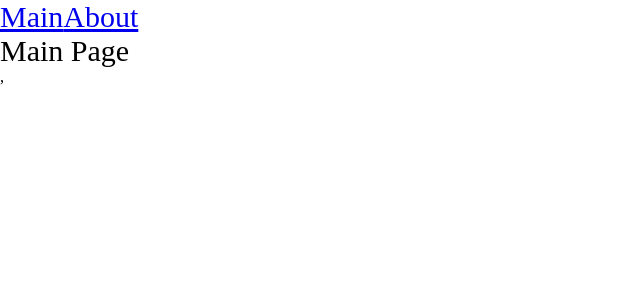
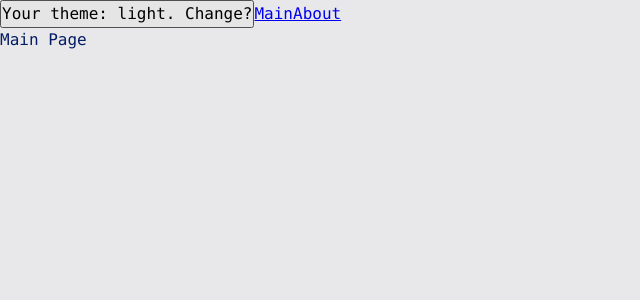
Before and after one commit to kakbutos/reac-project, a React app: page / in a window 1280 px wide. Shown: the top 300 px of the page, without its empty margins (0-640 px from the left). Built offline with nearby package versions, Linux system fonts and the light colour scheme.

Commit message:
light and dark theme, styles

```diff
--- a/src/App.tsx
+++ b/src/App.tsx
@@ -3,11 +3,15 @@
 import {MainPageAsync} from "./pages/MainPage/MainPage.async";
 import {Suspense} from "react";
 
-import './index.scss';
+import './styles/index.scss';
+import {useTheme} from "./theme/useTheme";
 
 const App = () => {
+    const {theme, toggleTheme} = useTheme();
+
     return (
-        <div className="app">
+        <div className={`app ${theme}`}>
+            <button onClick={toggleTheme}>Your theme: {theme}. Change?</button>
             <Link to={'/'}>Main</Link>
             <Link to={'/about'}>About</Link>
             <Suspense fallback={<div>Loading...</div>}>
--- a/src/index.scss
+++ /dev/null
@@ -1,9 +0,0 @@
-* {
-    margin: 0;
-    padding: 0;
-    box-sizing: border-box;
-}
-
-.app {
-    font-size: 30px;
-}
--- a/src/index.tsx
+++ b/src/index.tsx
@@ -1,10 +1,13 @@
 import {render} from "react-dom";
 import App from "./App";
 import {BrowserRouter} from "react-router-dom";
+import ThemeProvider from "./theme/ThemeProvider";
 
 render(
     <BrowserRouter>
-        <App />,
+        <ThemeProvider>
+            <App />
+        </ThemeProvider>
     </BrowserRouter>,
     document.getElementById('root')
 )
--- /dev/null
+++ b/src/styles/index.scss
@@ -0,0 +1,13 @@
+@import "reset";
+@import "variables/global";
+@import "themes/dark";
+@import "themes/normal";
+
+.app {
+    font: var(--font-m);
+
+    background: var(--bg-color);
+    color: var(--primary-color);
+
+    min-height: 100vh;
+}
--- /dev/null
+++ b/src/styles/reset.scss
@@ -0,0 +1,14 @@
+* {
+    margin: 0;
+    padding: 0;
+    box-sizing: border-box;
+}
+
+input,
+button,
+textarea,
+select {
+    margin: 0;
+
+    font: inherit;
+}
--- /dev/null
+++ b/src/styles/themes/dark.scss
@@ -0,0 +1,6 @@
+.app.dark {
+    --bg-color: #090949;
+
+    --primary-color: #049604;
+    --secondary-color: #04ff04;
+}
--- /dev/null
+++ b/src/styles/themes/normal.scss
@@ -0,0 +1,6 @@
+.app.light {
+    --bg-color: #e8e8ea;
+
+    --primary-color: #041c65;
+    --secondary-color: #0449e0;
+}
--- /dev/null
+++ b/src/styles/variables/global.scss
@@ -0,0 +1,11 @@
+:root {
+    --font-family-main: Consolas, 'Times New Roman', Serif;
+
+    --font-size-m: 16px;
+    --font-line-m: 24px;
+    --font-m: var(--font-size-m) / var(--font-line-m) var(--font-family-main);
+
+    --font-size-l: 24px;
+    --font-line-l: 32px;
+    --font-l: var(--font-size-l) / var(--font-line-l) var(--font-family-main);
+}
--- /dev/null
+++ b/src/theme/ThemeContext.ts
@@ -0,0 +1,15 @@
+import {createContext} from "react";
+
+export enum Theme {
+    LIGHT = 'light',
+    DARK = 'dark'
+}
+
+export interface ThemeContextProps {
+    theme?: Theme;
+    setTheme?: (theme: Theme) => void;
+}
+
+export const ThemeContext = createContext<ThemeContextProps>({});
+
+export const LOCAL_STORAGE_THEME_KEY = 'theme';
--- /dev/null
+++ b/src/theme/ThemeProvider.tsx
@@ -0,0 +1,21 @@
+import React, {FC, useMemo, useState} from 'react';
+import {LOCAL_STORAGE_THEME_KEY, Theme, ThemeContext} from "./ThemeContext";
+
+const defaultTheme = (localStorage.getItem(LOCAL_STORAGE_THEME_KEY) as Theme) || Theme.LIGHT;
+
+const ThemeProvider:FC = ({children}) => {
+    const [theme, setTheme] = useState<Theme>(defaultTheme);
+
+    const defaultProps = useMemo(() => ({
+        theme: theme,
+        setTheme: setTheme
+    }), [theme]);
+
+    return (
+        <ThemeContext.Provider value={defaultProps}>
+            {children}
+        </ThemeContext.Provider>
+    );
+};
+
+export default ThemeProvider;
--- /dev/null
+++ b/src/theme/useTheme.ts
@@ -0,0 +1,22 @@
+import {LOCAL_STORAGE_THEME_KEY, Theme, ThemeContext} from "./ThemeContext";
+import {useContext} from "react";
+
+interface UseThemeResult {
+    toggleTheme: () => void;
+    theme: Theme;
+}
+
+export function useTheme(): UseThemeResult {
+    const {theme, setTheme} = useContext(ThemeContext);
+
+    const toggleTheme = () => {
+        const newTheme = theme === Theme.LIGHT ? Theme.DARK : Theme.LIGHT;
+        setTheme(newTheme);
+        localStorage.setItem(LOCAL_STORAGE_THEME_KEY, newTheme)
+    }
+
+    return {
+        theme,
+        toggleTheme
+    }
+}
```
